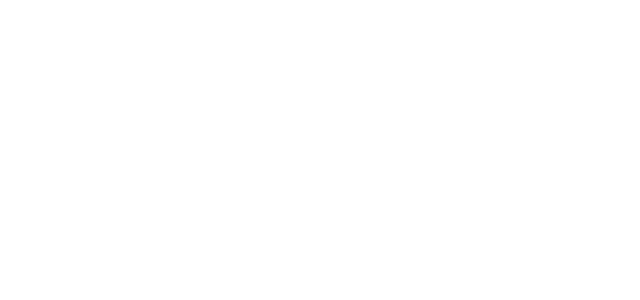
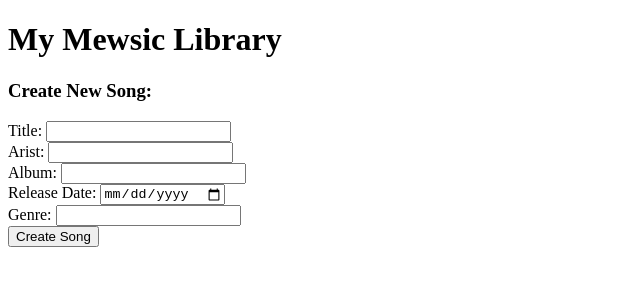
Before and after one commit to Mmeissner37/Music_Library_React, a React (Create React App) app: page / in a window 1280 px wide. Shown: the top 300 px of the page, without its empty margins (0-640 px from the left). Built offline with nearby package versions, Linux system fonts and the light colour scheme; no server answers.

Commit message:
Created NavBar Component and Instantiated into App Component + Started CreateSong Component

```diff
--- /dev/null
+++ b/src/App.css
@@ -0,0 +1,5 @@
+
+h1 {
+    text-align: center;
+
+}
--- a/src/App.js
+++ b/src/App.js
@@ -1,10 +1,30 @@
+import React, { useState, useEffect } from 'react';
+import axios from 'axios';
+import NavBar from './Components/NavBar/NavBar';
+import CreateSong from './Components/CreateSong/CreateSong';
 
 
 
 function App() {
+  const [songs, setSongs] = useState([]);
+
+
+  useEffect(() => {
+    getAllSongs();
+  }, []);
+
+  async function getAllSongs(){
+    const response = await axios.get('http://127.0.0.1:8000/api/music/');
+    console.log(response.data);
+    setSongs(response.data)
+  }
+  //<button onClick={() => getAllSongs()}>Get All Songs</button>
+
+
   return (
     <div>
-
+      <NavBar />
+      <CreateSong />
 
     </div>
   );
--- /dev/null
+++ b/src/Components/CreateSong/CreateSong.jsx
@@ -0,0 +1,59 @@
+import React, { useState, useEffect } from 'react';
+import axios from 'axios';
+
+
+const CreateSong = (props) => {
+
+    const [songs, createSong] = useState([]);
+
+    useEffect(() => {
+        createNewSong();
+    }, []);
+
+    async function createNewSong() {
+        const response = await axios.put('http://127.0.0.1:8000/api/music/');
+        console.log(response.data);
+        createSong(response.data);
+    }
+
+    function handleSubmit(event) {
+        event.preventDefault();
+        let createSong = createNewSong
+    }
+
+    return (
+        <form onSubmit={handleSubmit} className='new-song'>
+            <h3>Create New Song: </h3>
+            <label className='song-form'>Title: </label>
+            <input type='text' value='' /><br></br>
+            <label className='song-form'>Arist: </label>
+            <input type='text' value ='' /><br></br>
+            <label className='song-form'>Album: </label>
+            <input type='text' value='' /><br></br>
+            <label className='song-form'>Release Date: </label>
+            <input type='date' value='' /><br></br>
+            <label className='song-form'>Genre: </label>
+            <input type='text' value='' /><br></br>
+            <button type='submit'>Create Song</button>
+        </form>
+     );
+}
+
+export default CreateSong;
+
+
+
+
+
+
+// const [songs, setSongs] = useState([]);
+
+// useEffect(() => {
+//   getAllSongs();
+// }, []);
+
+// async function getAllSongs(){
+//   const response = await axios.get('http://127.0.0.1:8000/api/music/');
+//   console.log(response.data);
+//   setSongs(response.data)
+// }
--- /dev/null
+++ b/src/Components/NavBar/NavBar.jsx
@@ -0,0 +1,10 @@
+
+
+
+const NavBar = (props) => {
+    return (
+        <div className='NavBar'><h1>My Mewsic Library</h1></div>
+     );
+}
+
+export default NavBar;
```
